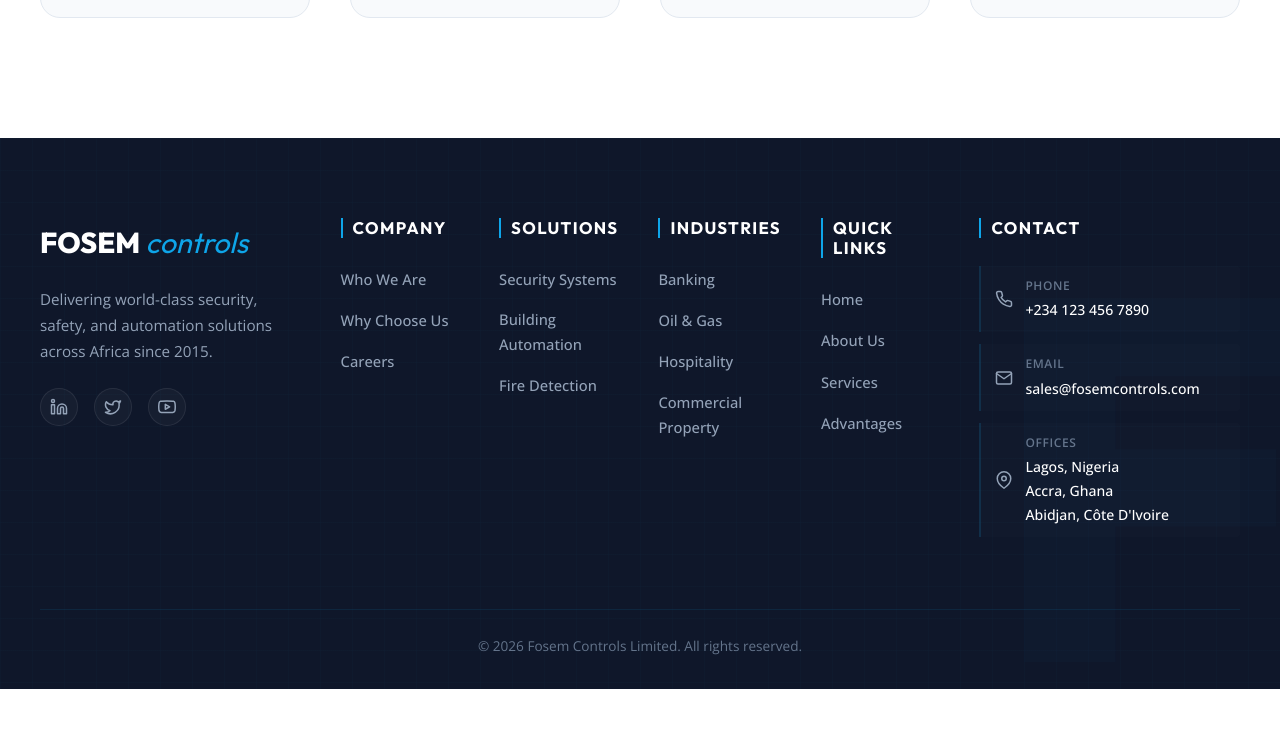
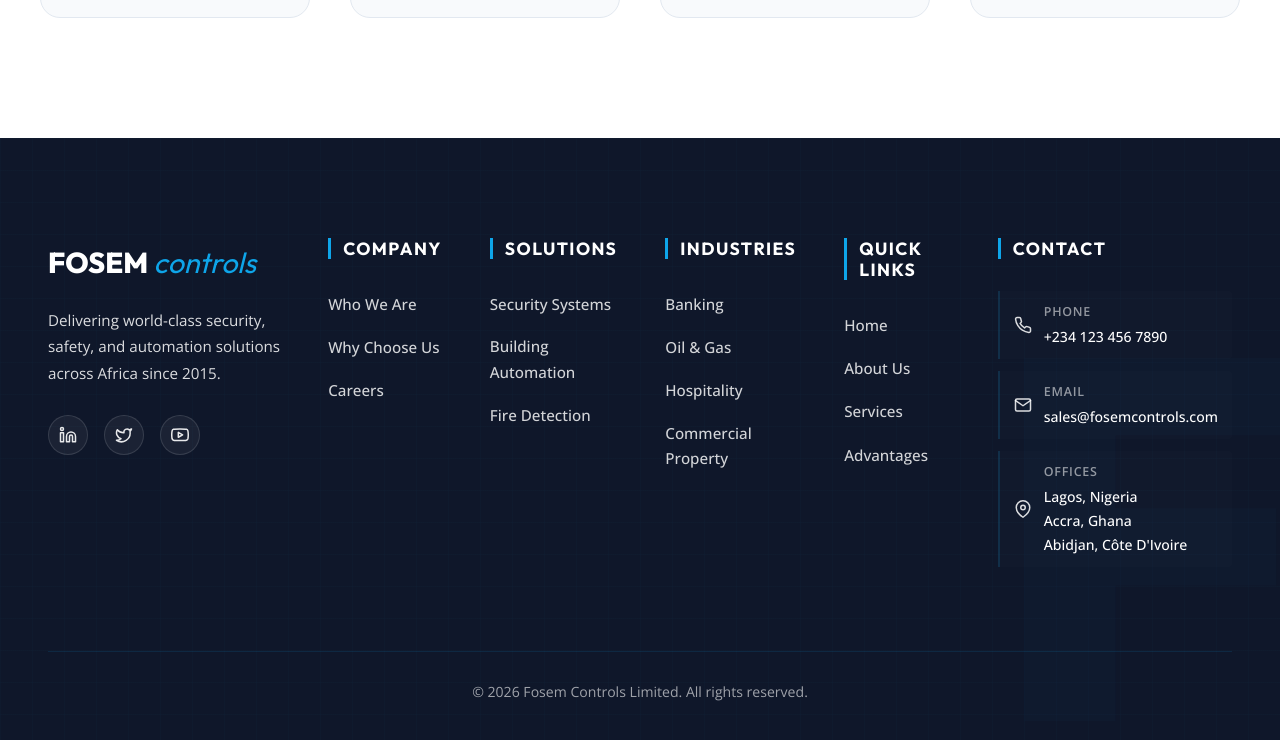
Before and after one commit to SleepyAsh21/fosem-controls, a website: page index.html in a window 1280 px wide. Shown: the part 4424-5164 px from the top of the page. Before the commit the page ends 5113 px from the top, so only its background shows below. Drawn offline with nearby package versions, Linux system fonts and the light colour scheme.

Commit message:
Brighten footer text to white, increase footer size/spacing, and link email to Gmail compose

```diff
--- a/index.html
+++ b/index.html
@@ -590,7 +590,7 @@
             </div>
           </a>
 
-          <a href="mailto:sales@fosemcontrols.com" class="footer-contact-block">
+          <a href="https://mail.google.com/mail/?view=cm&to=sales@fosemcontrols.com&su=Enquiry%20-%20Fosem%20Controls" target="_blank" rel="noopener noreferrer" class="footer-contact-block">
             <div class="contact-icon">
               <svg viewBox="0 0 24 24" fill="none" stroke="currentColor" stroke-width="2" stroke-linecap="round" stroke-linejoin="round" class="contact-svg"><path d="M4 4h16c1.1 0 2 .9 2 2v12c0 1.1-.9 2-2 2H4c-1.1 0-2-.9-2-2V6c0-1.1.9-2 2-2z"/><polyline points="22,6 12,13 2,6"/></svg>
             </div>
--- a/styles.css
+++ b/styles.css
@@ -1631,8 +1631,8 @@ ul {
     url('assets/images/fosem-grain.png');
   background-size: 32px 32px, 32px 32px, 128px 128px;
   background-repeat: repeat, repeat, repeat;
-  color: var(--text-light);
-  padding: 80px 40px 32px;
+  color: rgba(255, 255, 255, 0.92);
+  padding: 100px 48px 44px;
 }
 
 .footer-watermark {
@@ -1659,8 +1659,8 @@ ul {
 .footer-top {
   display: grid;
   grid-template-columns: 2.2fr 1fr 1fr 1fr 1fr 2.2fr;
-  gap: 40px;
-  margin-bottom: 60px;
+  gap: 48px;
+  margin-bottom: 72px;
   align-items: start;
 }
 
@@ -1685,10 +1685,10 @@ ul {
 .footer-desc {
   font-family: var(--font-body);
   font-size: 0.95rem;
-  line-height: 1.7;
-  max-width: 320px;
-  margin-bottom: 24px;
-  color: var(--text-light);
+  line-height: 1.75;
+  max-width: 340px;
+  margin-bottom: 28px;
+  color: rgba(255, 255, 255, 0.85);
 }
 
 /* Social Icons */
@@ -1701,12 +1701,12 @@ ul {
   display: flex;
   align-items: center;
   justify-content: center;
-  width: 38px;
-  height: 38px;
+  width: 40px;
+  height: 40px;
   border-radius: 50%;
-  background: rgba(255, 255, 255, 0.03);
-  border: 1px solid rgba(255, 255, 255, 0.08);
-  color: var(--text-light);
+  background: rgba(255, 255, 255, 0.05);
+  border: 1px solid rgba(255, 255, 255, 0.12);
+  color: rgba(255, 255, 255, 0.9);
   transition: all 0.3s cubic-bezier(0.4, 0, 0.2, 1);
 }
 
@@ -1731,14 +1731,14 @@ ul {
 .footer-links h4,
 .footer-contact h4 {
   font-family: var(--font-heading);
-  font-size: 1.05rem;
+  font-size: 1.1rem;
   font-weight: 700;
   color: #fff;
-  margin-bottom: 28px;
+  margin-bottom: 32px;
   text-transform: uppercase;
   letter-spacing: 0.08em;
-  padding-left: 10px;
-  border-left: 2.5px solid var(--primary-light);
+  padding-left: 12px;
+  border-left: 3px solid var(--primary-light);
   line-height: 1.2;
 }
 
@@ -1761,16 +1761,16 @@ ul {
   padding: 0;
   display: flex;
   flex-direction: column;
-  gap: 14px;
+  gap: 16px;
 }
 
 /* Link Interactions */
 .footer-links a {
   position: relative;
   display: inline-block;
-  color: var(--text-light);
+  color: rgba(255, 255, 255, 0.82);
   text-decoration: none;
-  font-size: 0.92rem;
+  font-size: 0.95rem;
   font-weight: 500;
   transition: transform 0.3s cubic-bezier(0.25, 0.46, 0.45, 0.94), color 0.3s ease;
 }
@@ -1820,7 +1820,7 @@ ul {
 }
 
 .contact-icon {
-  color: var(--text-light);
+  color: rgba(255, 255, 255, 0.85);
   display: flex;
   align-items: center;
   justify-content: center;
@@ -1843,12 +1843,12 @@ ul {
 }
 
 .contact-label {
-  font-size: 0.75rem;
+  font-size: 0.78rem;
   text-transform: uppercase;
-  letter-spacing: 0.05em;
-  color: var(--text-muted);
+  letter-spacing: 0.06em;
+  color: rgba(255, 255, 255, 0.55);
   font-weight: 600;
-  margin-bottom: 2px;
+  margin-bottom: 3px;
 }
 
 .contact-value {
@@ -1867,12 +1867,12 @@ ul {
 }
 
 .footer-bottom {
-  border-top: 1px solid rgba(14, 165, 233, 0.1);
-  padding-top: 24px;
-  margin-top: 50px;
+  border-top: 1px solid rgba(14, 165, 233, 0.12);
+  padding-top: 28px;
+  margin-top: 60px;
   text-align: center;
-  font-size: 0.85rem;
-  color: var(--text-muted);
+  font-size: 0.88rem;
+  color: rgba(255, 255, 255, 0.6);
 }
 
 
```
